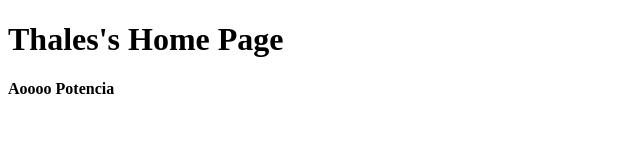
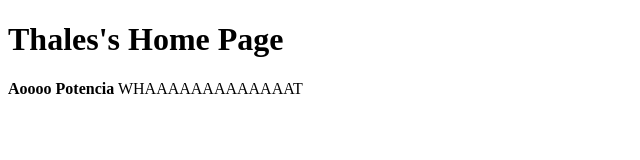
Before and after one commit to thalesvinkler/thalesvinkler.github.io, a plain HTML site: page index.html in a window 1280 px wide. Shown: the whole page, without its empty margins (0-640 px from the left). Drawn offline with Linux system fonts and the light colour scheme.

Commit message:
TREINANDO

```diff
--- a/index.html
+++ b/index.html
@@ -6,5 +6,6 @@
   <body>
     <h1>Thales's Home Page</h1>
     <strong>Aoooo Potencia</strong>
+    WHAAAAAAAAAAAAAT
   </body>
 </html>
```
